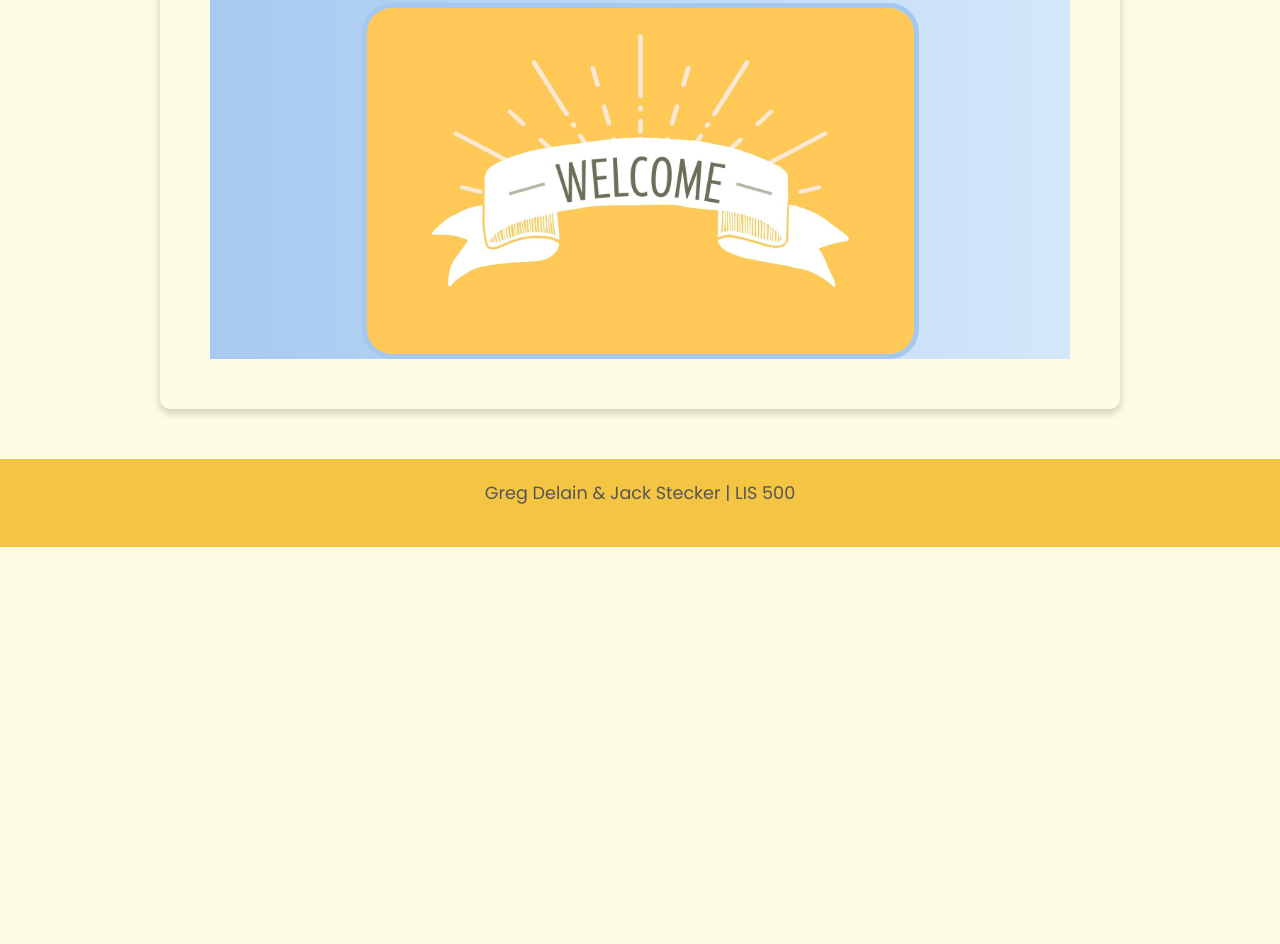
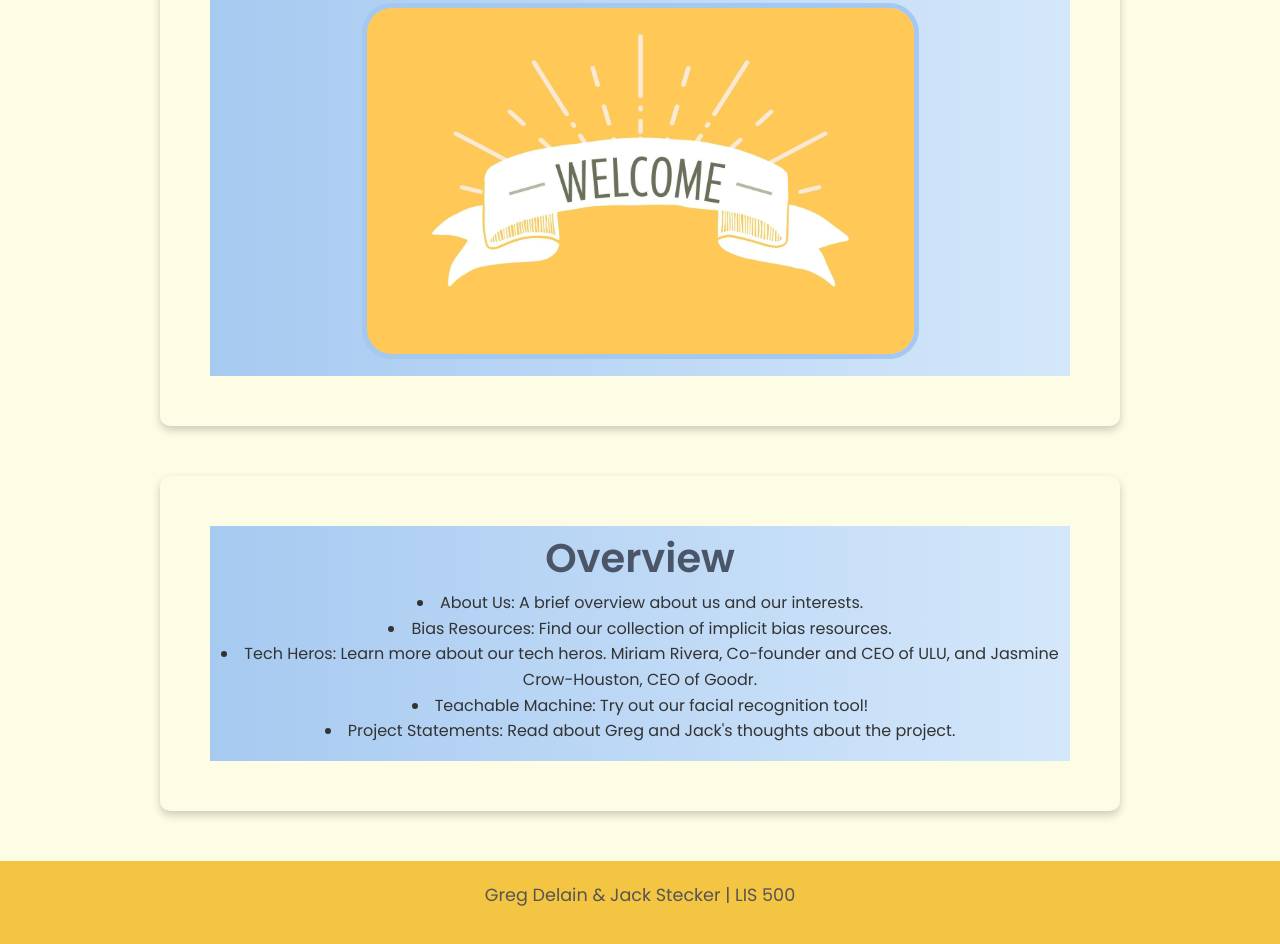
Before and after one commit to gcdelain/LIS500Project, a plain HTML site: page index.html in a window 1280 px wide. Shown: the part 396-1340 px from the top of the page. Before the commit the page ends 943 px from the top, so only its background shows below. Drawn offline with Linux system fonts and the light colour scheme.

Commit message:
Update index.html

```diff
--- a/index.html
+++ b/index.html
@@ -28,7 +28,7 @@
 
   <!-- this is the information on the splash page to introduce the topics-->
   <section class="splash">
-    <div class="container">
+    <div class="container" style="margin-bottom: 2%;">
       <h1>Introduction </h1>
       <p>Welcome to our website in which we will discuss the implicit bias test and its effects.
 	We will introduce two people in tech with inspiring stories. As well as talk about ourselves
@@ -42,6 +42,21 @@
     </div>
   </section>
 
+  <section class="splash">
+<div class="container" style="margin-bottom: 2%;">
+  <h1 style="margin: auto;">
+    Overview
+  </h1>
+  <ul class="ul">
+    <li>About Us: A brief overview about us and our interests.</li>
+    <li>Bias Resources: Find our collection of implicit bias resources.</li>
+    <li>Tech Heros: Learn more about our tech heros. Miriam Rivera, Co-founder and CEO of ULU, and Jasmine Crow-Houston, CEO of Goodr.</li>
+    <li>Teachable Machine: Try out our facial recognition tool!</li>
+    <li>Project Statements: Read about Greg and Jack's thoughts about the project.</li>
+  </ul>
+</div>
+  </section>
+
 <footer class="footer">
 <p>Greg Delain & Jack Stecker | LIS 500</p>
 </footer>
```
